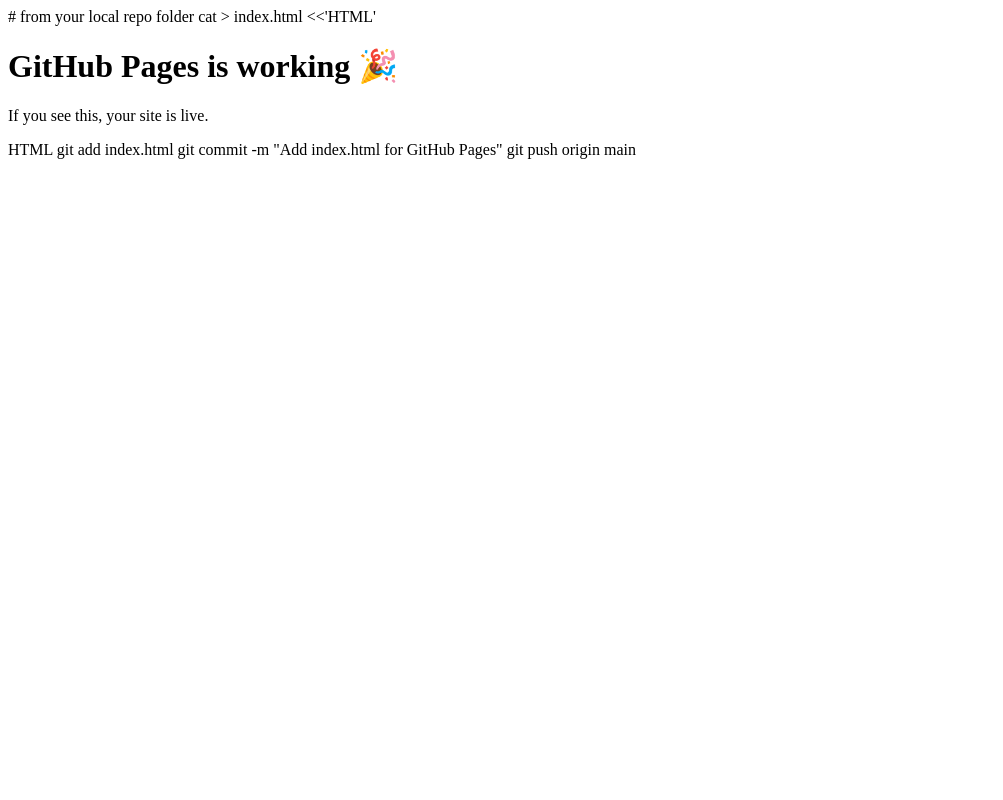
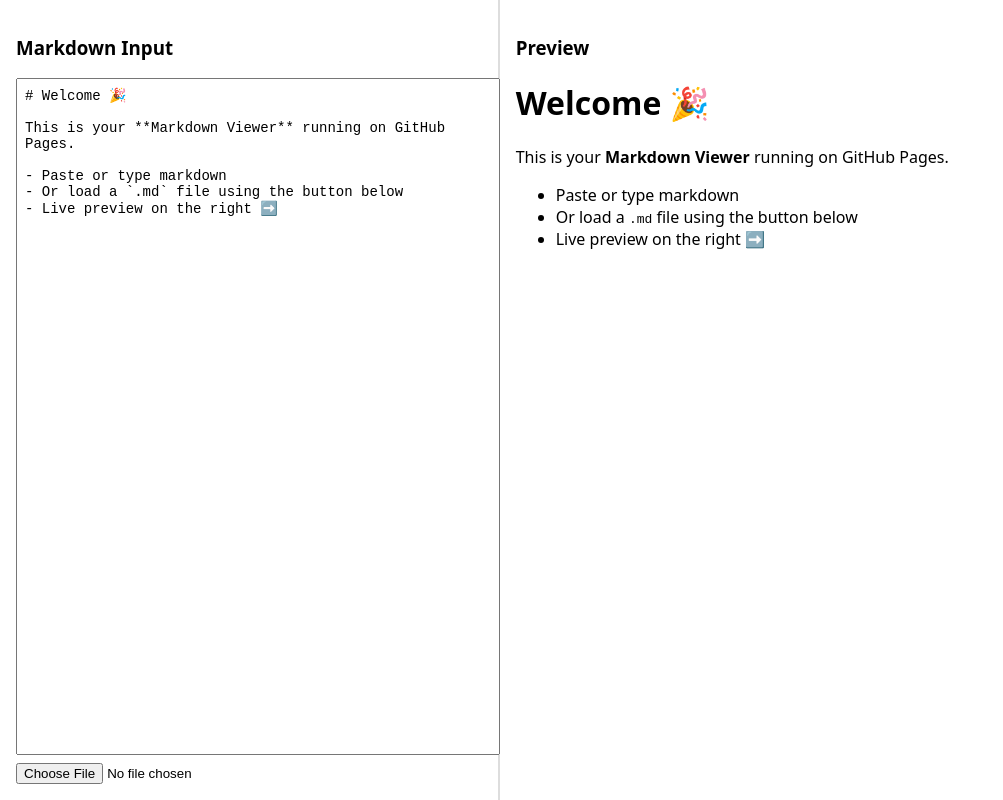
Before and after one commit to sanketsaurav2411/adv_mdv, a plain HTML site: page index.html in a window 1280 px wide. Shown: the whole page, without its empty margins (0-1003 px from the left). Drawn offline with nearby package versions, Linux system fonts and the light colour scheme.

Commit message:
Refactor index.html to implement Advanced Markdown Viewer with live preview and file input support

```diff
--- a/index.html
+++ b/index.html
@@ -1,18 +1,105 @@
-# from your local repo folder
-cat > index.html <<'HTML'
 <!doctype html>
-<html>
-  <head>
-    <meta charset="utf-8">
-    <title>adv_mdv test</title>
-  </head>
-  <body>
-    <h1>GitHub Pages is working 🎉</h1>
-    <p>If you see this, your site is live.</p>
-  </body>
+<html lang="en">
+<head>
+  <meta charset="utf-8">
+  <title>Advanced Markdown Viewer</title>
+  <style>
+    body {
+      font-family: system-ui, sans-serif;
+      margin: 0;
+      padding: 0;
+      display: flex;
+      height: 100vh;
+    }
+    #input-area {
+      width: 40%;
+      padding: 1rem;
+      box-sizing: border-box;
+      border-right: 2px solid #ddd;
+      display: flex;
+      flex-direction: column;
+    }
+    #markdown-input {
+      flex: 1;
+      width: 100%;
+      resize: none;
+      padding: 0.5rem;
+      font-family: monospace;
+      font-size: 14px;
+    }
+    #preview {
+      width: 60%;
+      padding: 1rem;
+      overflow-y: auto;
+    }
+    #file-input {
+      margin-top: 0.5rem;
+    }
+    pre code {
+      background: #f5f5f5;
+      padding: 4px;
+      display: block;
+      overflow-x: auto;
+    }
+  </style>
+  <!-- Markdown-it (core parser) -->
+  <script src="https://cdn.jsdelivr.net/npm/markdown-it@14.0.0/dist/markdown-it.min.js"></script>
+  <!-- Prism.js for syntax highlighting -->
+  <link rel="stylesheet" href="https://cdn.jsdelivr.net/npm/prismjs@1.29.0/themes/prism.min.css">
+  <script src="https://cdn.jsdelivr.net/npm/prismjs@1.29.0/prism.min.js"></script>
+  <script src="https://cdn.jsdelivr.net/npm/prismjs@1.29.0/components/prism-python.min.js"></script>
+  <script src="https://cdn.jsdelivr.net/npm/prismjs@1.29.0/components/prism-javascript.min.js"></script>
+</head>
+<body>
+  <div id="input-area">
+    <h3>Markdown Input</h3>
+    <textarea id="markdown-input" placeholder="Type or paste Markdown here..."># Welcome 🎉
+
+This is your **Markdown Viewer** running on GitHub Pages.
+
+- Paste or type markdown
+- Or load a `.md` file using the button below
+- Live preview on the right ➡️
+    </textarea>
+    <input type="file" id="file-input" accept=".md,.markdown,.txt">
+  </div>
+  <div id="preview">
+    <h3>Preview</h3>
+    <div id="rendered"></div>
+  </div>
+
+  <script>
+    const md = window.markdownit({
+      html: true,
+      linkify: true,
+      typographer: true
+    });
+
+    const input = document.getElementById('markdown-input');
+    const rendered = document.getElementById('rendered');
+    const fileInput = document.getElementById('file-input');
+
+    function updatePreview() {
+      rendered.innerHTML = md.render(input.value);
+      Prism.highlightAll(); // re-highlight code blocks
+    }
+
+    input.addEventListener('input', updatePreview);
+
+    fileInput.addEventListener('change', (e) => {
+      const file = e.target.files[0];
+      if (file) {
+        const reader = new FileReader();
+        reader.onload = (ev) => {
+          input.value = ev.target.result;
+          updatePreview();
+        };
+        reader.readAsText(file);
+      }
+    });
+
+    // initial render
+    updatePreview();
+  </script>
+</body>
 </html>
-HTML
-
-git add index.html
-git commit -m "Add index.html for GitHub Pages"
-git push origin main
```
